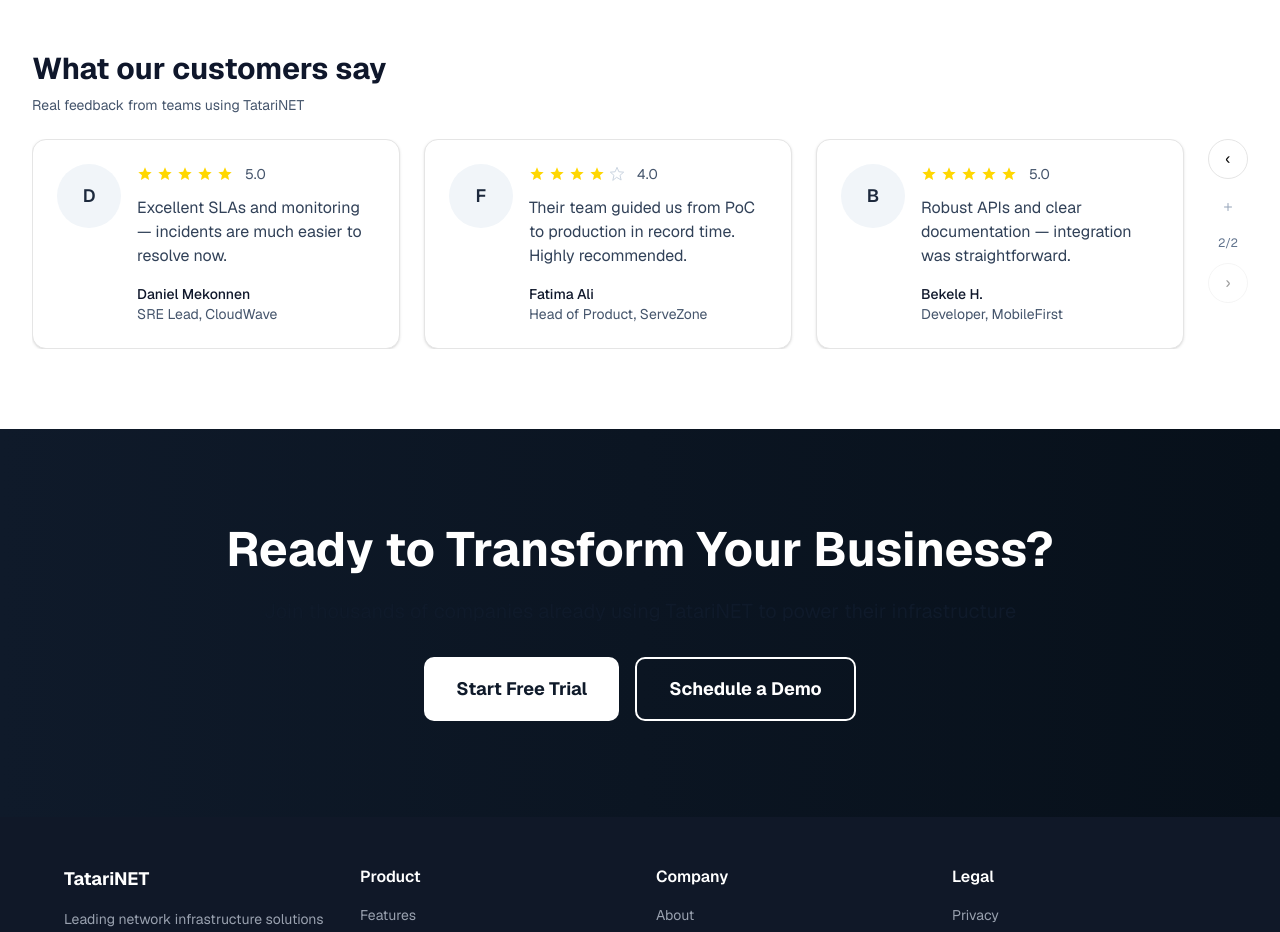
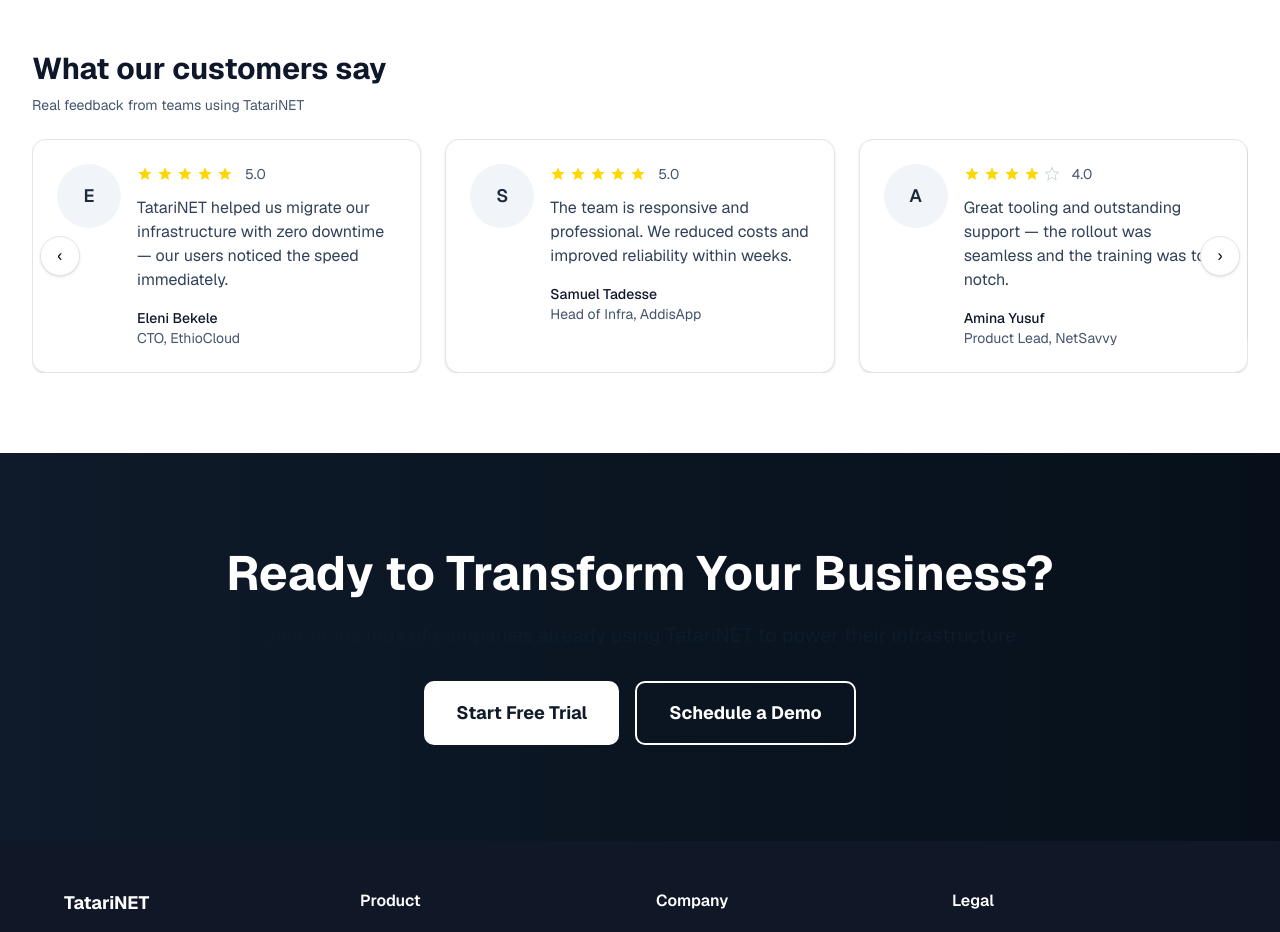
Before and after one commit to xvolv/tatariNET, a Next.js app: page / in a window 1280 px wide. Shown: the part 2200-3132 px from the top of the page. Built offline with nearby package versions, Linux system fonts and the light colour scheme.

Commit message:
fix end testimonials

```diff
--- a/components/testimonials.tsx
+++ b/components/testimonials.tsx
@@ -24,6 +24,7 @@ const testimonials = [
     role: "Product Lead, NetSavvy",
     rating: 4,
   },
+
   {
     quote:
       "Excellent SLAs and monitoring — incidents are much easier to resolve now.",
@@ -55,177 +56,17 @@ export default function Testimonials() {
   // autoplay state: cycles pages circularly; paused on hover or user interaction
   const [pausedAuto, setPausedAuto] = useState(false);
 
-  const visible = useMemo(() => {
-    const start = page * perPage;
-    return testimonials.slice(start, start + perPage);
-  }, [page]);
-
-  // drag / swipe support: pointer tracking
-  const containerRef = useRef<HTMLDivElement | null>(null);
-  const startX = useRef<number | null>(null);
-  const moved = useRef(false);
-  const SWIPE_THRESHOLD = 60; // px
-  const ATTEMPT_THRESHOLD = 20; // small nudge to start auto-attempts
-
-  // auto-advance attempt state
-  const autoAttempts = useRef(0);
-  const autoTimer = useRef<number | null>(null);
-  const lastAutoDir = useRef<"next" | "prev">("next");
-  const [autoTrying, setAutoTrying] = useState(false);
-  const MAX_AUTO_ATTEMPTS = 3;
-
-  function handlePointerDown(e: React.PointerEvent) {
-    startX.current = e.clientX;
-    moved.current = false;
-    // pause autoplay while user interacts
-    setPausedAuto(true);
-    try {
-      (e.target as Element).setPointerCapture?.(e.pointerId);
-    } catch {}
+  const pages = useMemo(() => {
+    const out: Array<Array<(typeof testimonials)[number]>> = [];
+    for (let i = 0; i < testimonials.length; i += perPage) {
+      out.push(testimonials.slice(i, i + perPage));
     }
-
-  function handlePointerMove(e: React.PointerEvent) {
-    if (startX.current == null) return;
-    const dx = e.clientX - startX.current;
-    if (!moved.current && Math.abs(dx) > SWIPE_THRESHOLD) {
-      moved.current = true;
-      if (dx < 0) {
-        setDirection("next");
-        setPage((p) => Math.min(totalPages - 1, p + 1));
-      } else {
-        setDirection("prev");
-        setPage((p) => Math.max(0, p - 1));
-      }
-    }
-  }
-
-  function scheduleAutoAttempt(dir: "next" | "prev") {
-    // clear any existing timer
-    stopAutoAttempts();
-    autoAttempts.current = 0;
-    lastAutoDir.current = dir;
-    setAutoTrying(true);
-
-    const attempt = () => {
-      autoAttempts.current += 1;
-      const desired =
-        dir === "next"
-          ? Math.min(totalPages - 1, page + 1)
-          : Math.max(0, page - 1);
-
-      if (desired === page) {
-        // can't move; retry until max
-        if (autoAttempts.current < MAX_AUTO_ATTEMPTS) {
-          autoTimer.current = window.setTimeout(attempt, 700);
-        } else {
-          stopAutoAttempts();
-        }
-      } else {
-        setDirection(dir);
-        setPage(desired);
-        stopAutoAttempts();
-      }
-    };
-
-    // first attempt after a short delay so the user sees the indicator
-    autoTimer.current = window.setTimeout(attempt, 700);
-  }
-
-  function stopAutoAttempts() {
-    if (autoTimer.current) {
-      clearTimeout(autoTimer.current);
-    }
-    autoTimer.current = null;
-    autoAttempts.current = 0;
-    setAutoTrying(false);
-  }
-
-  function endPointer(e: React.PointerEvent) {
-    // compute dx before clearing
-    const endX = e.clientX;
-    const sx = startX.current;
-    if (sx != null && !moved.current) {
-      const dx = endX - sx;
-      const adx = Math.abs(dx);
-      if (adx >= ATTEMPT_THRESHOLD && adx < SWIPE_THRESHOLD) {
-        // user nudged but didn't complete a swipe — start auto attempts
-        const dir = dx < 0 ? "next" : "prev";
-        scheduleAutoAttempt(dir);
-      }
-    }
-
-    startX.current = null;
-    moved.current = false;
-    try {
-      (e.target as Element).releasePointerCapture?.(e.pointerId);
-    } catch {}
-    // resume autoplay after interaction
-    setPausedAuto(false);
-  }
-
-  // cleanup timers on unmount
-  useEffect(() => {
-    return () => {
-      if (autoTimer.current) clearTimeout(autoTimer.current);
-    };
+    return out;
   }, []);
 
-  // preview hint: run a subtle preview slide a couple times to indicate more content
-  const previewAttempts = useRef(0);
-  const previewTimer = useRef<number | null>(null);
-  const [previewing, setPreviewing] = useState(false);
-  const PREVIEW_DELAY = 1400; // ms before first preview
-  const PREVIEW_REPEATS = 2;
+  const visible = pages[page] || [];
 
-  function startPreviewIfNeeded() {
-    // don't preview if user is interacting or no next page
-    if (autoTrying || page >= totalPages - 1) return;
-    // reset
-    stopPreview();
-    previewAttempts.current = 0;
-
-    const run = () => {
-      // do preview animation (toggle class)
-      setPreviewing(true);
-      previewTimer.current = window.setTimeout(() => {
-        setPreviewing(false);
-        previewAttempts.current += 1;
-        if (previewAttempts.current < PREVIEW_REPEATS) {
-          previewTimer.current = window.setTimeout(run, 900 + 400);
-        }
-      }, 900); // duration matches CSS 900ms
-    };
-
-    previewTimer.current = window.setTimeout(run, PREVIEW_DELAY);
-  }
-
-  function stopPreview() {
-    if (previewTimer.current) {
-      clearTimeout(previewTimer.current);
-    }
-    previewTimer.current = null;
-    previewAttempts.current = 0;
-    setPreviewing(false);
-  }
-
-  // start preview on mount and when page changes (only if there's content ahead)
-  useEffect(() => {
-    startPreviewIfNeeded();
-    return () => stopPreview();
-    // eslint-disable-next-line react-hooks/exhaustive-deps
-  }, [page]);
-
-  // autoplay: rotate pages circularly every interval when not paused
-  useEffect(() => {
-    const INTERVAL = 4500; // ms
-    if (pausedAuto) return;
-    if (totalPages <= 1) return;
-    const id = window.setInterval(() => {
-      setDirection("next");
-      setPage((p) => (p + 1) % totalPages);
-    }, INTERVAL);
-    return () => clearInterval(id);
-  }, [pausedAuto, totalPages]);
+  // simplified: no autoplay, no pointer nudge/auto attempts — only click left/right
 
   return (
     <section
@@ -249,44 +90,39 @@ export default function Testimonials() {
           {/* controls moved to sit alongside the cards below */}
         </div>
 
-        <div
-          className="overflow-hidden testimonials-wrap"
-          onMouseEnter={() => setPausedAuto(true)}
-          onMouseLeave={() => setPausedAuto(false)}
-        >
+        <div className="overflow-hidden testimonials-wrap relative">
           {/* Row: cards (3) + inline controls */}
           <div className="flex items-start gap-6">
             <div className="flex-1">
               {/* key flips when page changes so child animations replay */}
               <div className="testimonials-viewport">
                 <div
-                  ref={containerRef}
-                  onPointerDown={(e) => {
-                    stopPreview();
-                    stopAutoAttempts();
-                    handlePointerDown(e);
-                  }}
-                  onPointerMove={(e) => {
-                    stopPreview();
-                    handlePointerMove(e);
-                  }}
-                  onPointerUp={(e) => {
-                    stopPreview();
-                    endPointer(e);
-                  }}
-                  onPointerCancel={(e) => {
-                    stopPreview();
-                    endPointer(e);
-                  }}
-                  key={page}
-                  className={`${
-                    previewing ? "animate-preview" : ""
-                  } grid gap-6 sm:grid-cols-2 lg:grid-cols-3`}
+                  className="testimonials-slider__viewport"
                   aria-live="polite"
                 >
-                  {visible.map((t, i) => (
+                  <div
+                    className="testimonials-slider__inner"
+                    style={{
+                      width: `${pages.length * 100}%`,
+                      display: "flex",
+                      transition: "transform 600ms ease",
+                      transform: `translateX(-${(page * 100) / pages.length}%)`,
+                    }}
+                  >
+                    {pages.map((pg, pi) => (
+                      <div
+                        key={pi}
+                        className="testimonials-slider__page"
+                        style={{
+                          width: `${100 / pages.length}%`,
+                          paddingRight: "0",
+                          boxSizing: "border-box",
+                        }}
+                      >
+                        <div className="grid gap-6 sm:grid-cols-2 lg:grid-cols-3">
+                          {pg.map((t, i) => (
                             <blockquote
-                      key={`${t.name}-${page}-${i}`}
+                              key={`${t.name}-${pi}-${i}`}
                               className="testimonial-card p-6 rounded-xl bg-white border shadow-sm"
                             >
                               <div className="flex items-start gap-4">
@@ -306,7 +142,9 @@ export default function Testimonials() {
                                     </div>
                                   </div>
 
-                          <p className="mt-3 text-slate-700">{t.quote}</p>
+                                  <p className="mt-3 text-slate-700">
+                                    {t.quote}
+                                  </p>
                                   <div className="mt-4 text-sm text-slate-600">
                                     <div className="font-medium text-slate-900">
                                       {t.name}
@@ -319,112 +157,39 @@ export default function Testimonials() {
                           ))}
                         </div>
                       </div>
+                    ))}
+                  </div>
+                </div>
+              </div>
             </div>
 
-            {/* inline controls next to the 3 cards */}
-            <div className="flex flex-col items-center gap-3">
+            {/* controls removed here — replaced by edge overlay buttons below */}
+          </div>
+
+          {/* overlay left/right buttons (edge controls) */}
           <button
             type="button"
+            aria-label="Previous testimonials"
             onClick={() => {
-                  stopAutoAttempts();
               setDirection("prev");
-                  setPage((p) => Math.max(0, p - 1));
+              setPage((p) => (p - 1 + totalPages) % totalPages);
             }}
-                disabled={page === 0}
-                aria-label="Previous testimonials"
-                className={`w-10 h-10 rounded-full border flex items-center justify-center bg-white hover:opacity-90 disabled:opacity-40 disabled:cursor-not-allowed`}
+            className="absolute left-2 top-1/2 -translate-y-1/2 z-20 w-10 h-10 rounded-full border bg-white flex items-center justify-center shadow-sm hover:opacity-90"
           >
             ‹
           </button>
 
-              {/* auto-advance trigger indicator (pulses while trying) */}
-              <button
-                title="Auto-advance"
-                aria-label="Auto advance trigger"
-                onClick={() => {
-                  // if currently trying, cancel attempts and force a single advance
-                  stopAutoAttempts();
-                  const dir = lastAutoDir.current ?? "next";
-                  setDirection(dir);
-                  setPage((p) =>
-                    dir === "next"
-                      ? Math.min(totalPages - 1, p + 1)
-                      : Math.max(0, p - 1)
-                  );
-                }}
-                className={`w-8 h-8 rounded-full flex items-center justify-center text-xs ${
-                  autoTrying
-                    ? "bg-amber-100 ring-2 ring-amber-200 animate-pulse"
-                    : "bg-white"
-                }`}
-              >
-                <svg
-                  width="12"
-                  height="12"
-                  viewBox="0 0 24 24"
-                  fill="none"
-                  aria-hidden
-                >
-                  <path
-                    d="M12 5v14M5 12h14"
-                    stroke={autoTrying ? "#d97706" : "#94a3b8"}
-                    strokeWidth="2"
-                    strokeLinecap="round"
-                    strokeLinejoin="round"
-                  />
-                </svg>
-              </button>
-
-              <div className="text-xs text-slate-500">
-                {page + 1}/{totalPages}
-              </div>
-
           <button
             type="button"
+            aria-label="Next testimonials"
             onClick={() => {
-                  stopAutoAttempts();
               setDirection("next");
-                  setPage((p) => Math.min(totalPages - 1, p + 1));
+              setPage((p) => (p + 1) % totalPages);
             }}
-                disabled={page >= totalPages - 1}
-                aria-label="Next testimonials"
-                className={`w-10 h-10 rounded-full border flex items-center justify-center bg-white hover:opacity-90 disabled:opacity-40 disabled:cursor-not-allowed`}
+            className="absolute right-2 top-1/2 -translate-y-1/2 z-20 w-10 h-10 rounded-full border bg-white flex items-center justify-center shadow-sm hover:opacity-90"
           >
             ›
           </button>
-            </div>
-          </div>
-
-          {/* visible hint button on the right edge to indicate more */}
-          {page < totalPages - 1 && (
-            <button
-              onClick={() => {
-                stopPreview();
-                stopAutoAttempts();
-                setDirection("next");
-                setPage((p) => Math.min(totalPages - 1, p + 1));
-              }}
-              aria-label="See next testimonials"
-              className={`testimonials-hint ${
-                previewing ? "hint-animate" : ""
-              }`}
-            >
-              <svg
-                width="18"
-                height="18"
-                viewBox="0 0 24 24"
-                fill="none"
-                aria-hidden
-              >
-                <path
-                  d="M9 6l6 6-6 6"
-                  strokeWidth="2"
-                  strokeLinecap="round"
-                  strokeLinejoin="round"
-                />
-              </svg>
-            </button>
-          )}
         </div>
       </div>
     </section>
```
Lines whose indentation alone changed are shown as unchanged.
